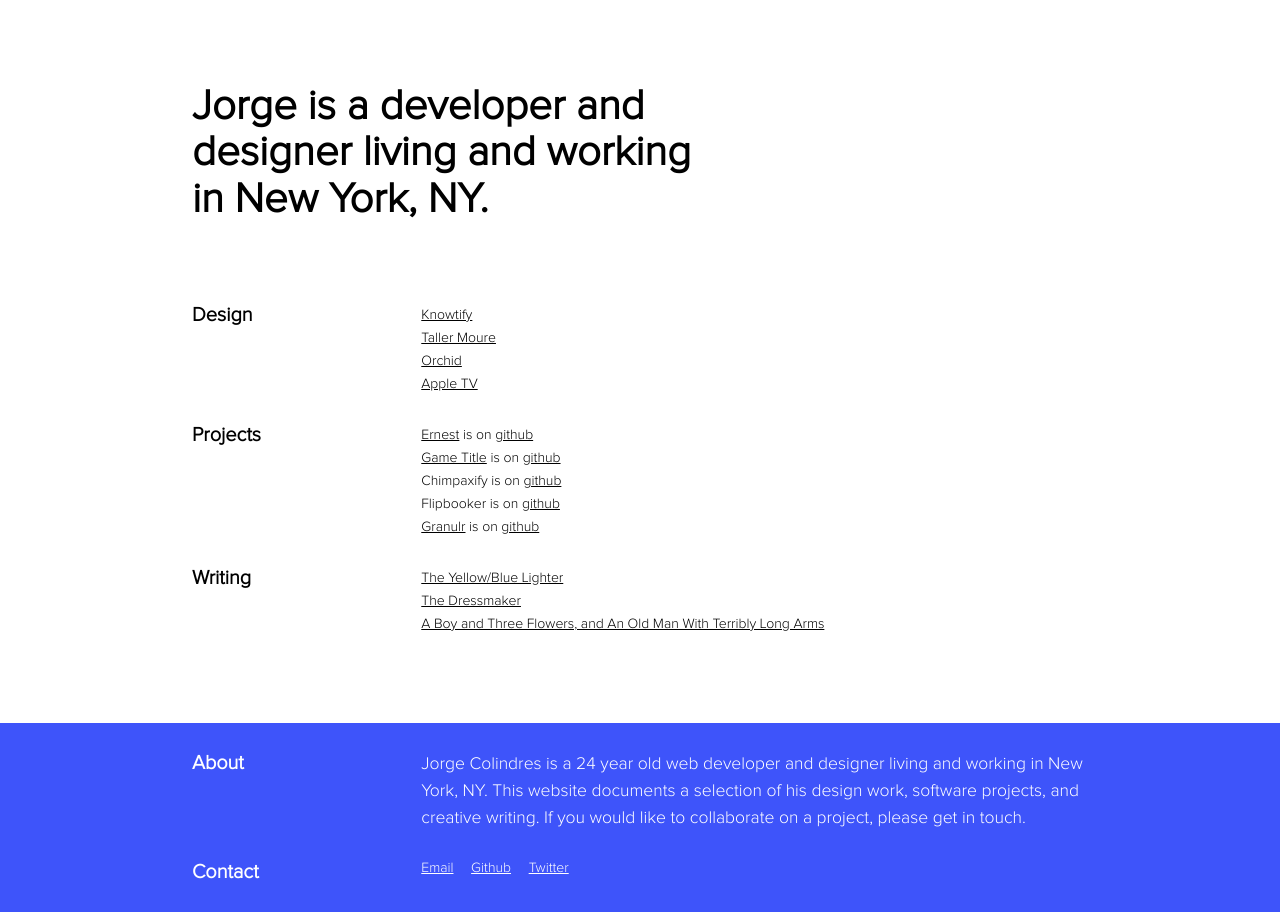
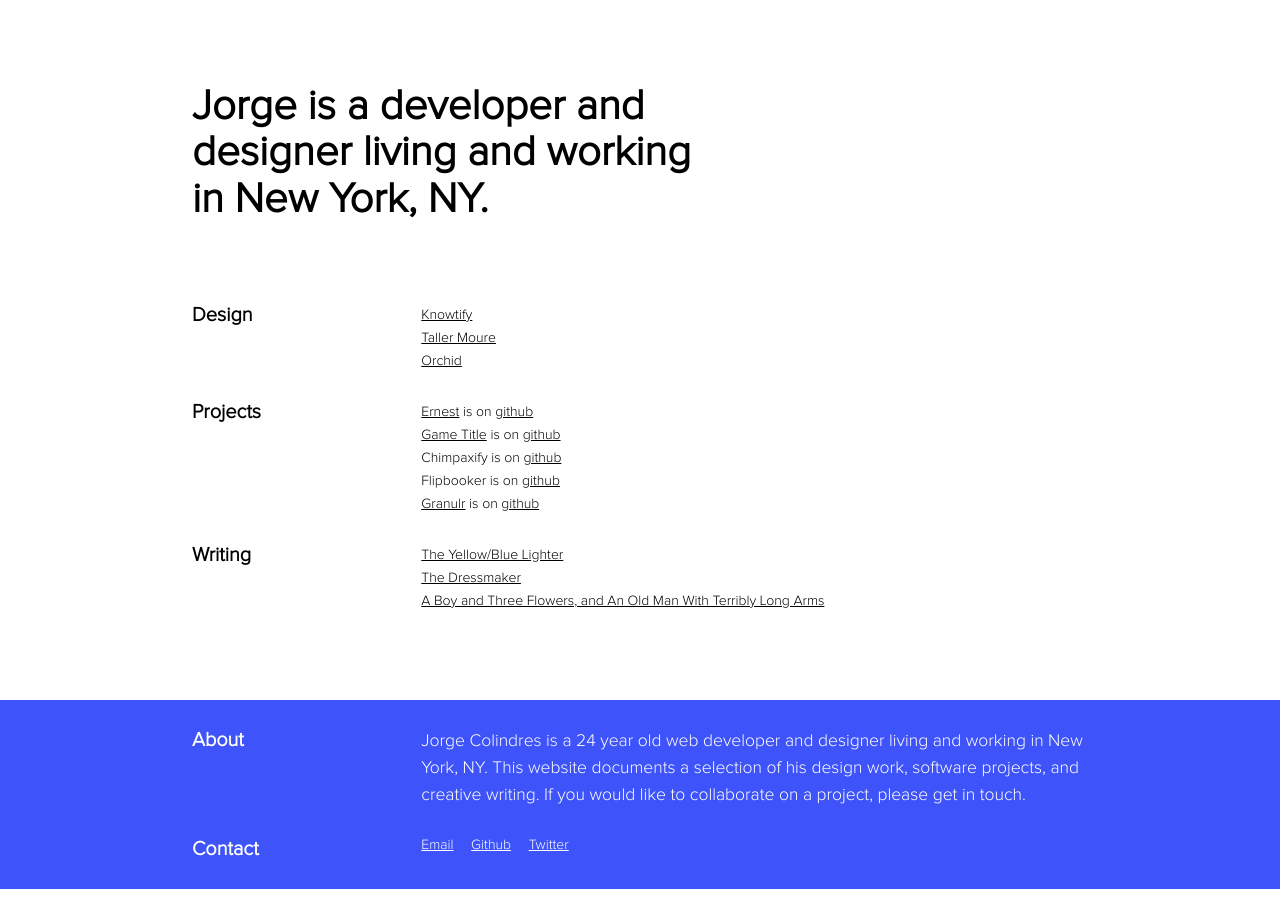
Before and after one commit to colindresj/colindresj.github.io, a Jekyll site: the page built from index.html, in a window 1280 px wide. Built offline with Jekyll 4.4.1, drawn with Linux system fonts in a browser that asks for light colours; nearby versions of some CDN libraries; comment, search, counter and statistics services are not loaded.

Commit message:
remove uncomplete design link

```diff
--- a/assets/coffee/main.coffee
+++ b/assets/coffee/main.coffee
@@ -9,7 +9,6 @@ $ ->
   $knowtifyGallery = $("#knowtify-gallery")
   $tallerMoureGallery = $("#taller-moure-gallery")
   $orchidGallery = $("#orchid-gallery")
-  $appleTvGallery = $("#apple-tv-gallery")
 
   String::titleize = ->
     return ""  unless @?
--- a/assets/js/main.js
+++ b/assets/js/main.js
@@ -1,6 +1,6 @@
 (function() {
   $(function() {
-    var $appleTvGallery, $contactLinks, $content, $htmlBody, $knowtifyGallery, $orchidGallery, $scrollTop, $tallerMoureGallery;
+    var $contactLinks, $content, $htmlBody, $knowtifyGallery, $orchidGallery, $scrollTop, $tallerMoureGallery;
     $scrollTop = $(".scrollTop");
     $htmlBody = $("html, body");
     $content = $(".content");
@@ -8,7 +8,6 @@
     $knowtifyGallery = $("#knowtify-gallery");
     $tallerMoureGallery = $("#taller-moure-gallery");
     $orchidGallery = $("#orchid-gallery");
-    $appleTvGallery = $("#apple-tv-gallery");
     String.prototype.titleize = function() {
       if (typeof this === "undefined" || this === null) {
         return "";
--- a/index.html
+++ b/index.html
@@ -22,7 +22,6 @@ section: home
         <li><a href="#" id="knowtify-gallery" data-work-link="knowtify">Knowtify</a></li>
         <li><a href="#" id="taller-moure-gallery" data-work-link="taller moure">Taller Moure</a></li>
         <li><a href="#" id="orchid-gallery" data-work-link="orchid">Orchid</a></li>
-        <li><a href="#" id="apple-tv-gallery" data-work-link="apple tv">Apple TV</a></li>
       </ul>
     </div>
   </div>
```
Also changed, not shown: assets/js/main.min.js.
